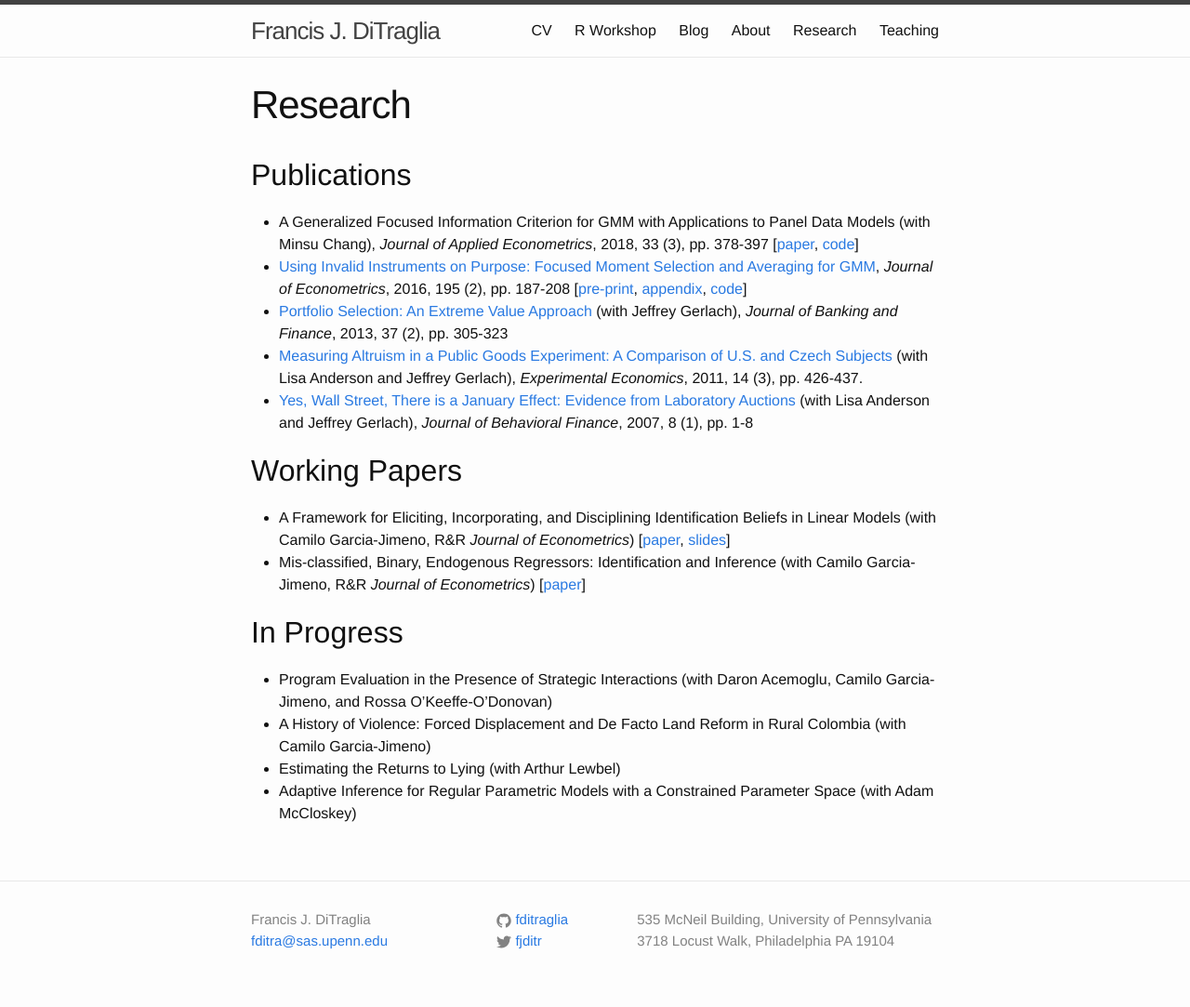
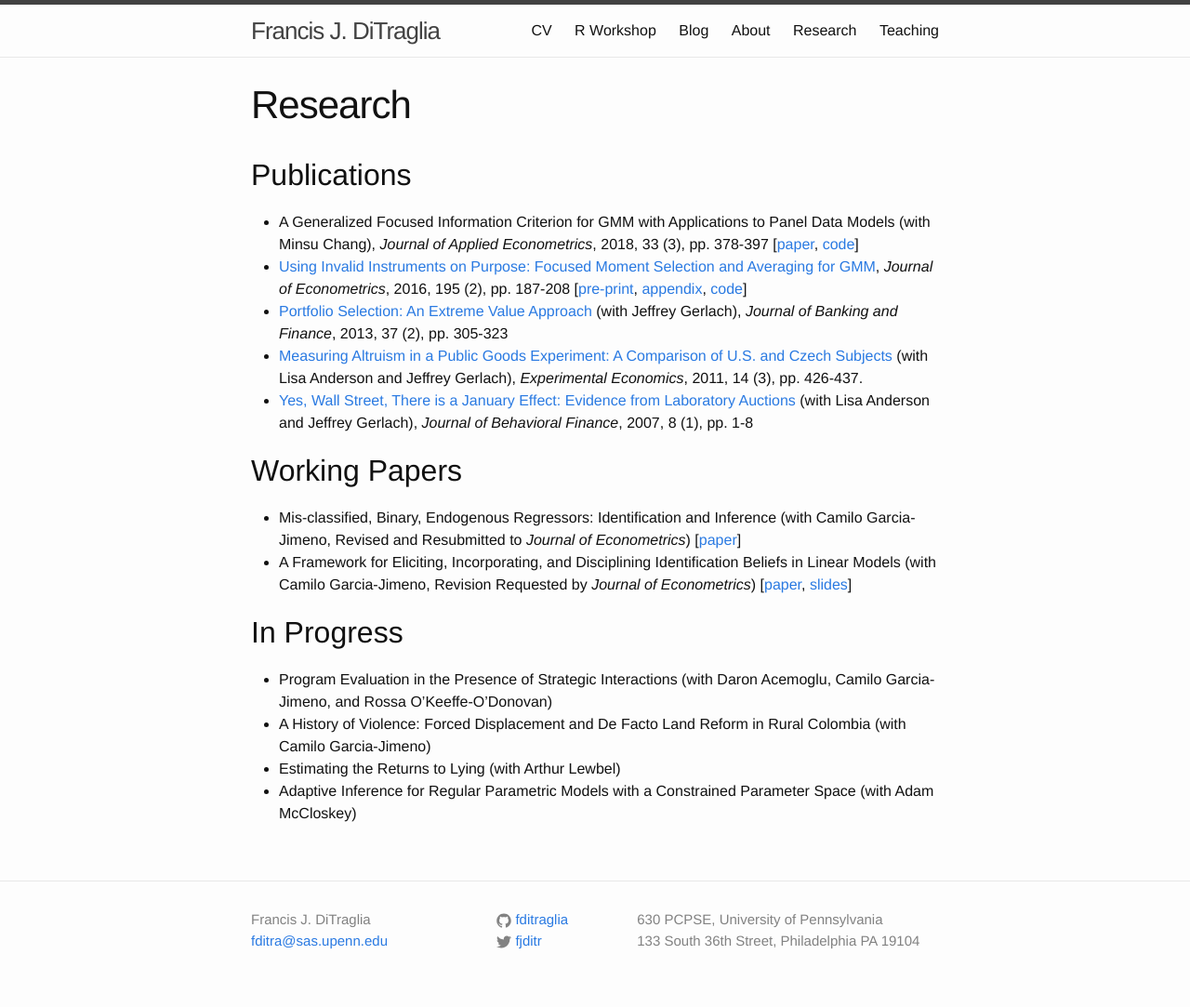
Before and after one commit to fditraglia/fditraglia.github.io, a Jekyll site: the page built from research.md, in a window 1280 px wide. Shown: the whole page at 93% size. Built offline with Jekyll 4.4.1, drawn with Linux system fonts in a browser that asks for light colours.

Commit message:
update status of paper and address

```diff
--- a/_config.yml
+++ b/_config.yml
@@ -1,8 +1,8 @@
 # Site settings
 title: Francis J. DiTraglia
 email: fditra@sas.upenn.edu
-office: 535 McNeil Building, University of Pennsylvania
-address: 3718 Locust Walk, Philadelphia PA 19104
+office: 630 PCPSE, University of Pennsylvania
+address: 133 South 36th Street, Philadelphia PA 19104
 baseurl: "" # the subpath of your site, e.g. /blog/
 url: "http://yourdomain.com" # the base hostname & protocol for your site
 twitter_username: fjditr
--- a/research.md
+++ b/research.md
@@ -12,9 +12,8 @@ permalink: /research/
 - [Yes, Wall Street, There is a January Effect: Evidence from Laboratory Auctions](http://www.tandfonline.com/doi/abs/10.1080/15427560709337012) (with Lisa Anderson and Jeffrey Gerlach), *Journal of Behavioral Finance*, 2007, 8 (1), pp. 1-8
 
 ## Working Papers
-
-- A Framework for Eliciting, Incorporating, and Disciplining Identification Beliefs in Linear Models (with Camilo Garcia-Jimeno, R&R *Journal of Econometrics*) [[paper](http://ditraglia.com/pdf/DiTraglia_Garcia-Jimeno_2017.pdf), [slides](http://ditraglia.com/pdf/sick_instruments_slides.pdf)]
-- Mis-classified, Binary, Endogenous Regressors: Identification and Inference (with Camilo Garcia-Jimeno, R&R *Journal of Econometrics*) [[paper](http://ditraglia.com//pdf/DiTraglia_Garcia-Jimeno_2017b.pdf)]
+- Mis-classified, Binary, Endogenous Regressors: Identification and Inference (with Camilo Garcia-Jimeno, Revised and Resubmitted to *Journal of Econometrics*) [[paper](http://ditraglia.com//pdf/DiTraglia_Garcia-Jimeno_2017b.pdf)]
+- A Framework for Eliciting, Incorporating, and Disciplining Identification Beliefs in Linear Models (with Camilo Garcia-Jimeno, Revision Requested by *Journal of Econometrics*) [[paper](http://ditraglia.com/pdf/DiTraglia_Garcia-Jimeno_2017.pdf), [slides](http://ditraglia.com/pdf/sick_instruments_slides.pdf)]
 
 ## In Progress
 - Program Evaluation in the Presence of Strategic Interactions (with Daron Acemoglu, Camilo Garcia-Jimeno, and Rossa O'Keeffe-O'Donovan)
```
